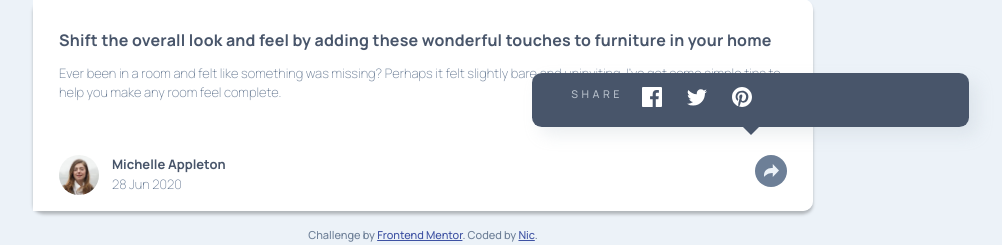
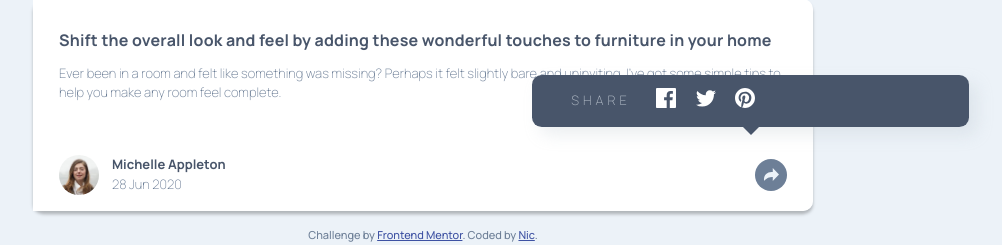
Before and after one commit to nicm42/article-preview, a website with bundled scripts: page index.html in a window 1280 px wide. Both pictures are taken after a click on the button 988 px from the left and 483 px from the top of the page. Shown: the part 313-558 px from the top of the page, without its empty margins (217-1219 px from the left). Built offline with nearby package versions, Linux system fonts and the light colour scheme; files whose address does not match are found by name.

Commit message:
Aligned active state

```diff
--- a/src/styles/components/_footer.scss
+++ b/src/styles/components/_footer.scss
@@ -5,10 +5,10 @@
     position: relative;
     display: grid;
     grid-template-columns: 2.5rem 1fr 2rem;
-    grid-template-rows: repeat (2, auto);
     grid-template-areas:
       'avatar name arrow'
       'avatar date arrow';
+    align-items: center;
     column-gap: 1em;
   }
 
--- a/src/styles/components/_share.scss
+++ b/src/styles/components/_share.scss
@@ -4,6 +4,7 @@
   &__share {
     position: absolute;
     display: flex;
+    align-items: center;
     padding: 1.5em 2em;
     // 'Hack' to get share to fill whole width, and go to the bottom ignoring padding on __text
     width: calc(100% + var(--textPaddingSide) * 2);
@@ -46,10 +47,11 @@
   }
 
   &__sharetext {
-    font-size: 0.67rem;
+    margin-inline-end: 1.4375em;
     color: var(--grayishBlue);
+    font-weight: 200;
     text-transform: uppercase;
-    letter-spacing: 0.33em;
+    letter-spacing: 0.3125em;
   }
 
   &__shareimages {
@@ -57,12 +59,13 @@
   }
 
   &__logo {
-    margin-inline: 0.5em;
+    margin: 0 0.5em;
+    padding: 0;
     background: transparent;
     border: none;
     cursor: pointer;
 
-    &:first-of-type {
+    &:not(:first-of-type) {
       margin-inline-start: 1em;
     }
 
```
